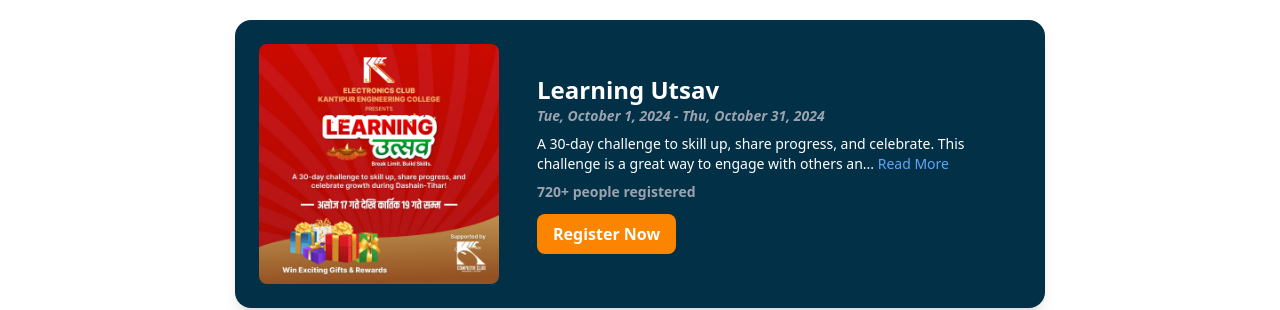
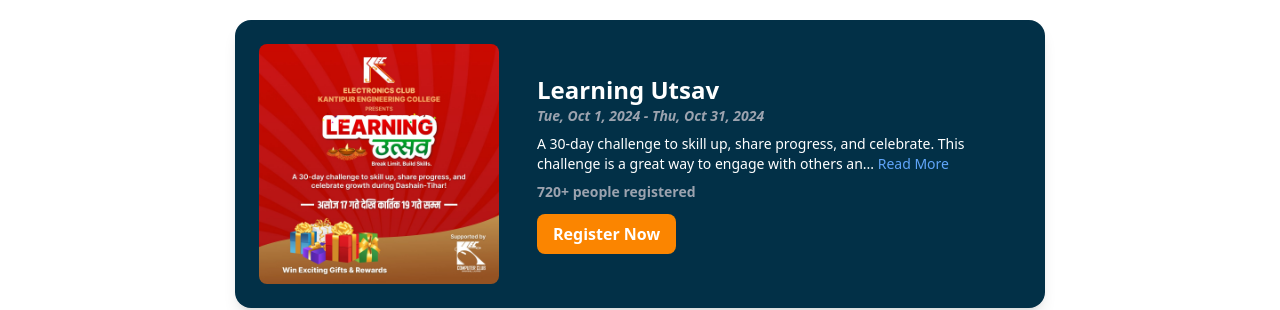
Before and after one commit to computerclubkec/computerclubkec.github.io, a Jekyll site: the page built from index.markdown, in a window 1280 px wide and 900 px high, scrolled down 736 px. Shown: the part 154-464 px from the top of the window. Built offline with Jekyll 4.4.1, drawn with Linux system fonts in a browser that asks for light colours; nearby versions of some CDN libraries.

Commit message:
Convert to unix epoch for time measurement

```diff
--- a/_includes/recent-events.html
+++ b/_includes/recent-events.html
@@ -27,10 +27,21 @@
 
             <!-- Event Date Logic -->
             <p class="text-sm text-gray-400 italic font-semibold">
-              {% if event.end_date and event.date != event.end_date %} {{
-              event.date | date: "%a, %b %e, %Y" }} - {{ event.end_date | date:
-              "%a, %b %e, %Y" }} {% else %} {{ event.date | date: "%a, %b %e,
-              %Y" }} {% endif %}
+              <!-- Display event dates -->
+              {% if event.end_date and event.end_date != "" %}
+              <!-- Convert dates to Unix Epoch for comparison -->
+              {% assign event_start_epoch = event.date | date: "%s" %} {% assign
+              event_end_epoch = event.end_date | date: "%s" %}
+
+              <!-- Check if the event spans multiple days -->
+              {% if event_start_epoch != event_end_epoch %}
+              <!-- Multi-day event: Show start and end dates -->
+              {{ event.date | date: "%a, %b %e, %Y" }} - {{ event.end_date |
+              date: "%a, %b %e, %Y" }} {% else %}
+              <!-- Single-day event: Show only the start date -->
+              {{ event.date | date: "%a, %b %e, %Y" }} {% endif %} {% else %}
+              <!-- No end date or it's a single-day event -->
+              {{ event.date | date: "%a, %b %e, %Y" }} {% endif %}
             </p>
 
             <!-- Event Description with Show More/Show Less -->
--- a/_includes/upcoming-events.html
+++ b/_includes/upcoming-events.html
@@ -33,13 +33,21 @@
           <div class="md:w-2/3 w-full md:pl-6">
             <h3 class="md:text-2xl text-base font-bold">{{ event.title }}</h3>
             <p class="text-sm text-gray-400 italic font-semibold">
-              <!-- Event Date Logic -->
-              {% if event.end_date and event.date != event.end_date %}
-              <!-- Display start and end date if it's a multi-day event -->
-              {{ event.date | date: "%a, %B %e, %Y" }} - {{ event.end_date |
-              date: "%a, %B %e, %Y" }} {% else %}
-              <!-- Display only the start date if it's a single-day event -->
-              {{ event.date | date: "%a, %B %e, %Y" }} {% endif %}
+              <!-- Display event dates -->
+              {% if event.end_date and event.end_date != "" %}
+              <!-- Convert dates to Unix Epoch for comparison -->
+              {% assign event_start_epoch = event.date | date: "%s" %} {% assign
+              event_end_epoch = event.end_date | date: "%s" %}
+
+              <!-- Check if the event spans multiple days -->
+              {% if event_start_epoch != event_end_epoch %}
+              <!-- Multi-day event: Show start and end dates -->
+              {{ event.date | date: "%a, %b %e, %Y" }} - {{ event.end_date |
+              date: "%a, %b %e, %Y" }} {% else %}
+              <!-- Single-day event: Show only the start date -->
+              {{ event.date | date: "%a, %b %e, %Y" }} {% endif %} {% else %}
+              <!-- No end date or it's a single-day event -->
+              {{ event.date | date: "%a, %b %e, %Y" }} {% endif %}
             </p>
 
             <!-- Event Description with Show More/Show Less -->
```
